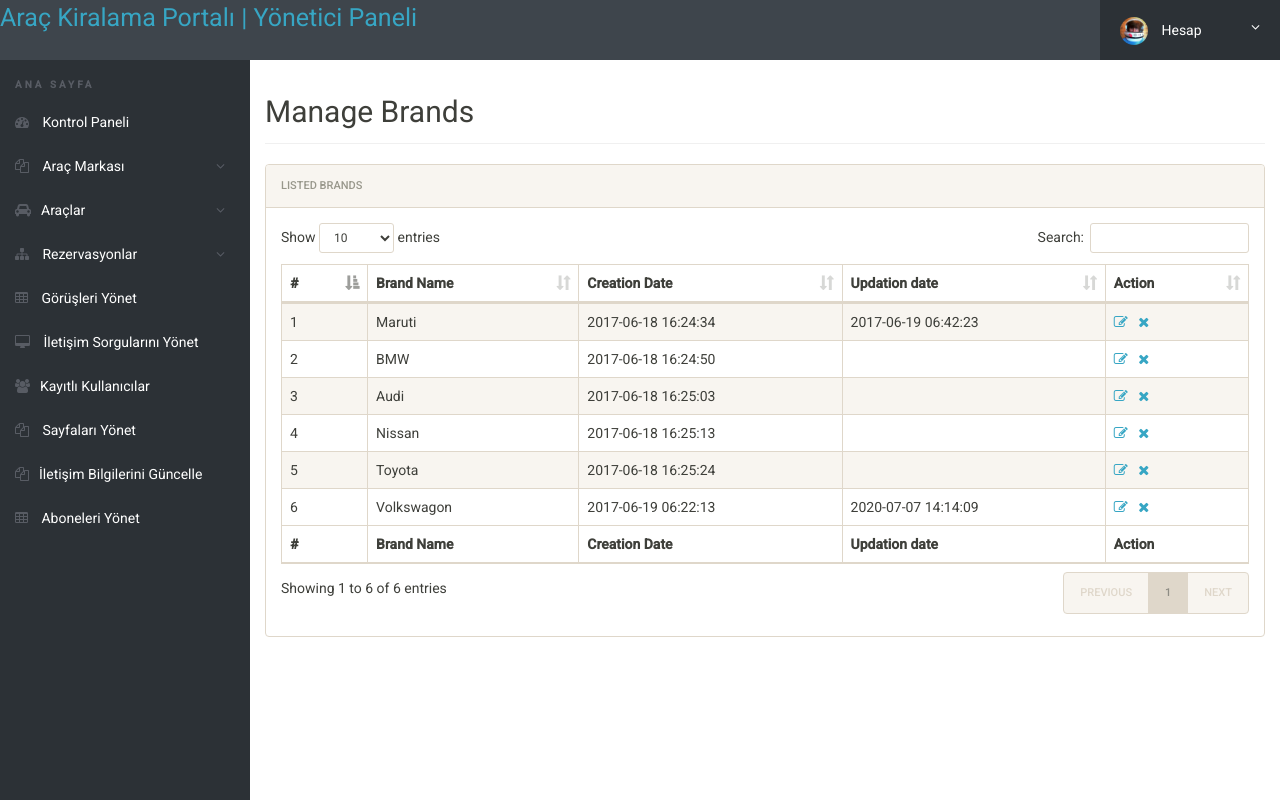
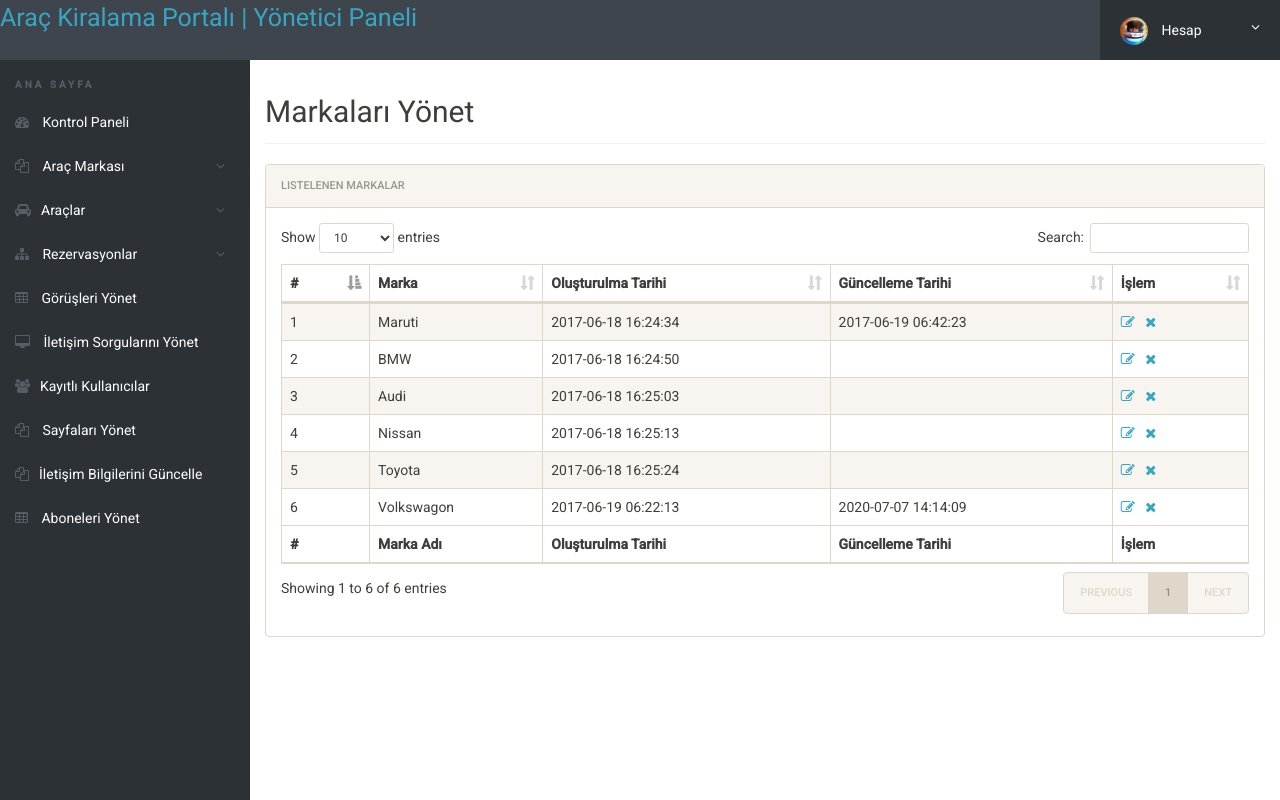
Before and after one commit to bbozkurtyusuf/bozkurt-car-rental, a PHP site: page /admin/manage-brands.php in a window 1280 px wide. Run offline with PHP 8.4, Linux system fonts and the light colour scheme; a user stored in the database is signed in; data comes from the database, SQL or seed files in the repository; data that the repository does not hold is empty.

Commit message:
manage-brands.php translate edildi

```diff
--- a/admin/manage-brands.php
+++ b/admin/manage-brands.php
@@ -33,7 +33,7 @@ $msg="Page data updated  successfully";
 	<meta name="author" content="">
 	<meta name="theme-color" content="#3e454c">
 
-	<title>Car Rental Portal |Admin Manage Brands   </title>
+	<title>Araç Kiralama Portalı | Yönetici Marka Yönetimi  </title>
 
 	<!-- Font awesome -->
 	<link rel="stylesheet" href="css/font-awesome.min.css">
@@ -83,11 +83,11 @@ $msg="Page data updated  successfully";
 				<div class="row">
 					<div class="col-md-12">
 
-						<h2 class="page-title">Manage Brands</h2>
+						<h2 class="page-title">Markaları Yönet</h2>
 
 						<!-- Zero Configuration Table -->
 						<div class="panel panel-default">
-							<div class="panel-heading">Listed  Brands</div>
+							<div class="panel-heading">Listelenen Markalar</div>
 							<div class="panel-body">
 							<?php if($error){?><div class="errorWrap"><strong>ERROR</strong>:<?php echo htmlentities($error); ?> </div><?php }
 				else if($msg){?><div class="succWrap"><strong>SUCCESS</strong>:<?php echo htmlentities($msg); ?> </div><?php }?>
@@ -95,21 +95,21 @@ $msg="Page data updated  successfully";
 									<thead>
 										<tr>
 										<th>#</th>
-												<th>Brand Name</th>
-											<th>Creation Date</th>
-											<th>Updation date</th>
+												<th>Marka </th>
+											<th>Oluşturulma Tarihi</th>
+											<th>Güncelleme Tarihi</th>
 
-											<th>Action</th>
+											<th>İşlem</th>
 										</tr>
 									</thead>
 									<tfoot>
 										<tr>
 										<th>#</th>
-											<th>Brand Name</th>
-											<th>Creation Date</th>
-											<th>Updation date</th>
+											<th>Marka Adı</th>
+											<th>Oluşturulma Tarihi</th>
+											<th>Güncelleme Tarihi</th>
 
-											<th>Action</th>
+											<th>İşlem</th>
 										</tr>
 										</tr>
 									</tfoot>
```
